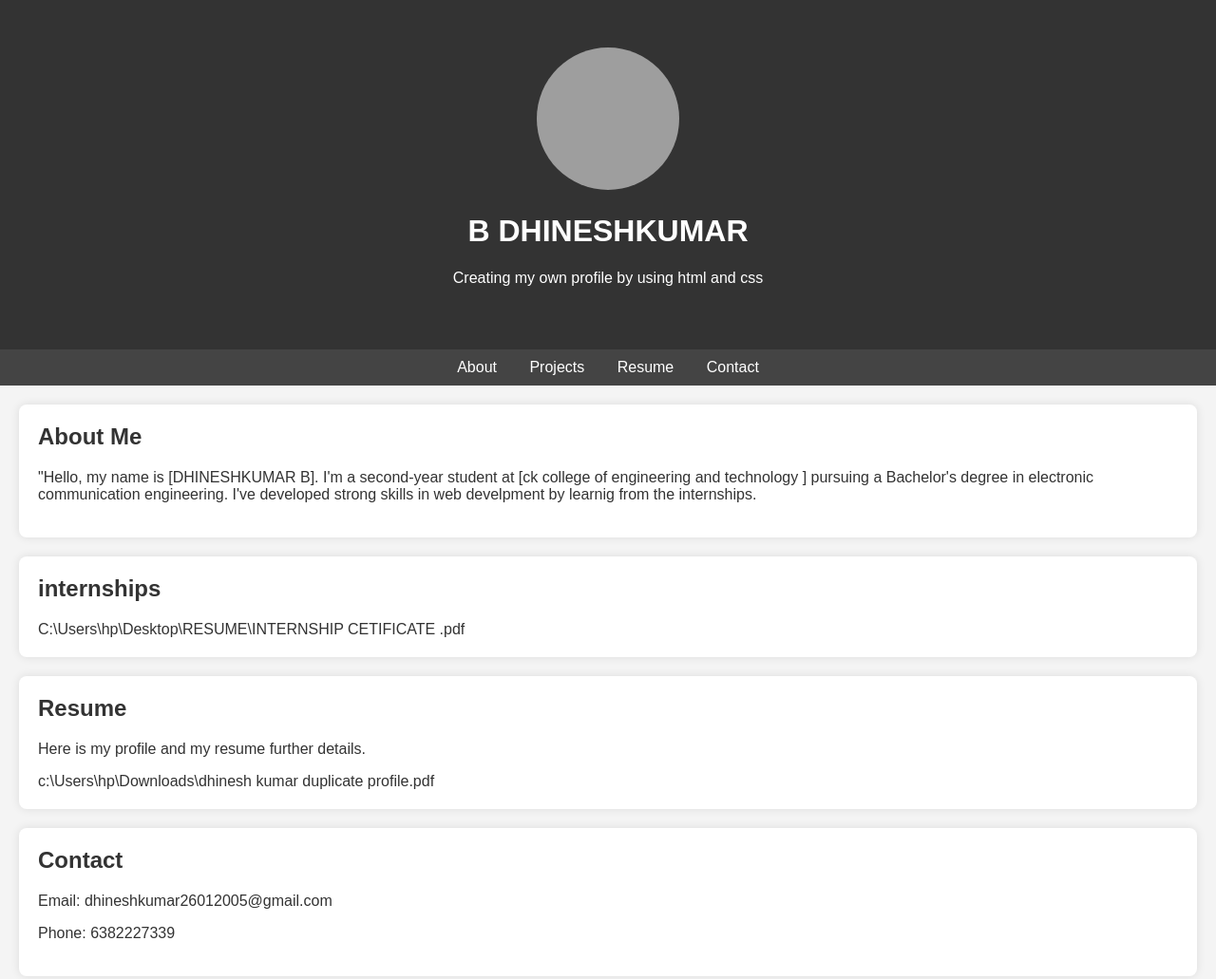
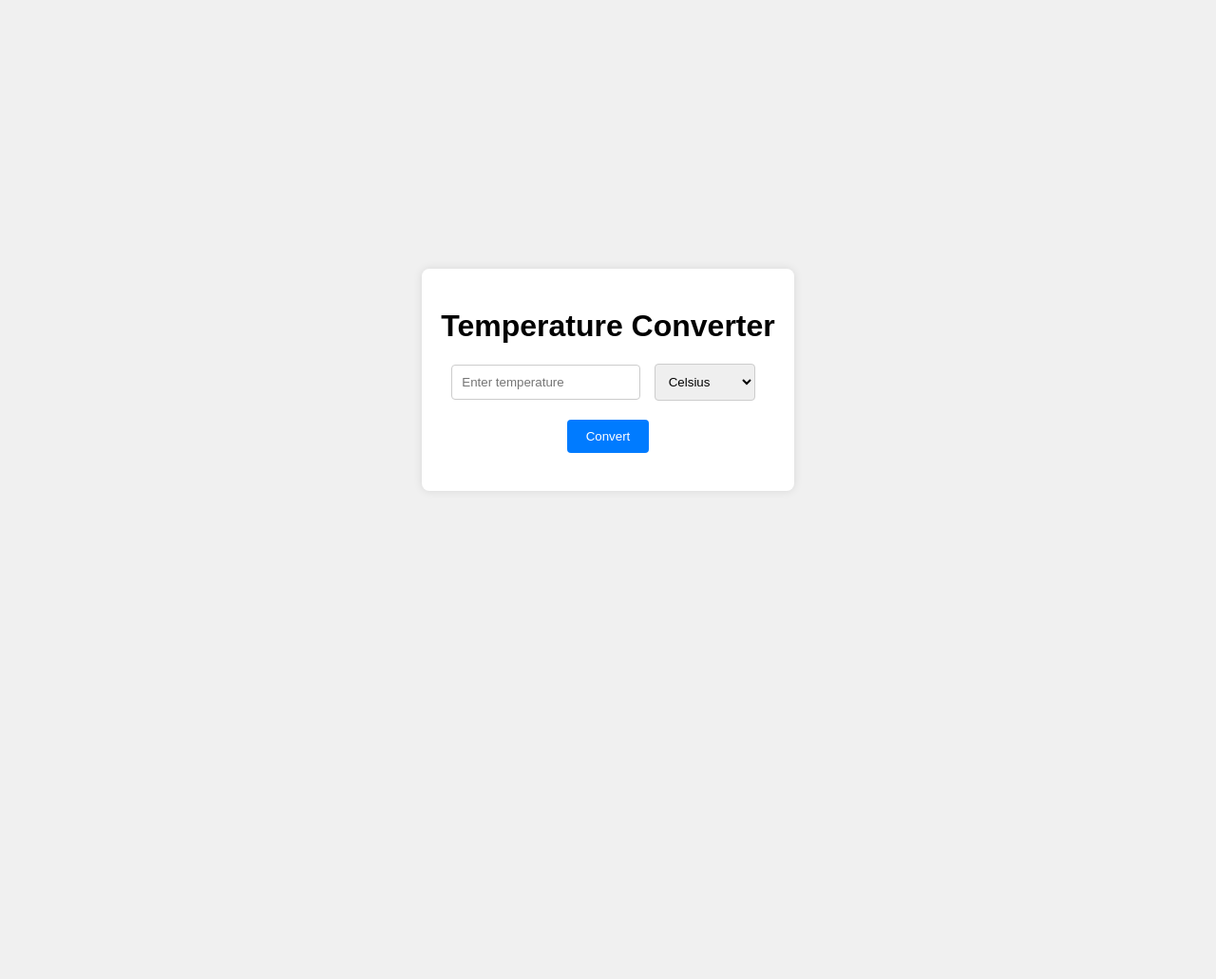
Before and after one commit to dhineshkumar2601/dhineshkumar2601-osasis, a plain HTML site: page index.html in a window 1280 px wide. Shown: the whole page at 95% size. After the commit the page ends 800 px from the top, so only its background shows below. Drawn offline with Linux system fonts and the light colour scheme; grey boxes are pictures that could not be loaded.

Commit message:
Add files via upload

```diff
--- a/index.html
+++ b/index.html
@@ -3,42 +3,23 @@
 <head>
     <meta charset="UTF-8">
     <meta name="viewport" content="width=device-width, initial-scale=1.0">
-    <title>My Portfolio</title>
+    <title>Temperature Converter</title>
     <link rel="stylesheet" href="styles.css">
 </head>
 <body>
-    <header>
-        <img src="C:\Users\hp\Desktop\RESUME\DHINESHKUMAR.jpg." alt="Your Image" class="profile-image">
-        <h1>B DHINESHKUMAR</h1>
-        <p>Creating my own profile by using html and css</p>
-    </header>
-    <nav>
-        <ul>
-            <li><a href="#about">About</a></li>
-            <li><a href="#internship">Projects</a></li>
-            <li><a href="#resume">Resume</a></li>
-            <li><a href="#contact">Contact</a></li>
-        </ul>
-    </nav>
-    <section id="about">
-        <h2>About Me</h2>
-        <p>"Hello, my name is [DHINESHKUMAR B]. I'm a second-year student at [ck college of engineering and technology ] pursuing a Bachelor's degree in electronic communication engineering. I've developed strong skills in web develpment by learnig from the internships.</p>
-    </section>
-    <section id="internship">
-        <h2>internships</h2>
-        <a href="C:\Users\hp\Desktop\RESUME\INTERNSHIP CETIFICATE .pdf" target="_blank">C:\Users\hp\Desktop\RESUME\INTERNSHIP CETIFICATE .pdf</a>
-        <!-- Add your project details here -->
-    </section>
-    <section id="resume">
-        <h2>Resume</h2>
-        <p>Here is my profile and my resume further details.</p>
-
-        <a href="C:\Users\hp\Desktop\RESUME\dhinesh kumar duplicate profile.pdf" target="_blank">c:\Users\hp\Downloads\dhinesh kumar duplicate profile.pdf</a>
-    </section>
-    <section id="contact">
-        <h2>Contact</h2>
-        <p>Email: <a href="mailto:your-email@example.com">dhineshkumar26012005@gmail.com</a></p>
-        <p>Phone: 6382227339</p>
-    </section>
+    <div class="container">
+        <h1>Temperature Converter</h1>
+        <div class="input-group">
+            <input type="text" id="temperature" placeholder="Enter temperature">
+            <select id="unit">
+                <option value="celsius">Celsius</option>
+                <option value="fahrenheit">Fahrenheit</option>
+                <option value="kelvin">Kelvin</option>
+            </select>
+        </div>
+        <button onclick="convertTemperature()">Convert</button>
+        <div id="result"></div>
+    </div>
+    <script src="script.js"></script>
 </body>
 </html>
--- /dev/null
+++ b/script.js
@@ -0,0 +1,27 @@
+function convertTemperature() {
+    const temp = document.getElementById('temperature').value;
+    const unit = document.getElementById('unit').value;
+    const resultDiv = document.getElementById('result');
+
+    if (isNaN(temp)) {
+        resultDiv.innerHTML = 'Please enter a valid number';
+        return;
+    }
+
+    const temperature = parseFloat(temp);
+    let result = '';
+
+    switch (unit) {
+        case 'celsius':
+            result = `${temperature}°C is ${(temperature * 9/5) + 32}°F and ${temperature + 273.15}K`;
+            break;
+        case 'fahrenheit':
+            result = `${temperature}°F is ${(temperature - 32) * 5/9}°C and ${((temperature - 32) * 5/9) + 273.15}K`;
+            break;
+        case 'kelvin':
+            result = `${temperature}K is ${temperature - 273.15}°C and ${(temperature - 273.15) * 9/5 + 32}°F`;
+            break;
+    }
+
+    resultDiv.innerHTML = result;
+}
--- a/styles.css
+++ b/styles.css
@@ -1,65 +1,46 @@
 body {
     font-family: Arial, sans-serif;
+    display: flex;
+    justify-content: center;
+    align-items: center;
+    height: 100vh;
     margin: 0;
-    padding: 0;
-    box-sizing: border-box;
-    background-color: #f4f4f4;
-    color: #333;
+    background-color: #f0f0f0;
 }
 
-header {
-    text-align: center;
-    padding: 50px 0;
-    background-color: #333;
-    color: #fff;
-}
-
-header .profile-image {
-    border-radius: 50%;
-    width: 150px;
-    height: 150px;
-}
-
-nav {
-    background-color: #444;
-    color: #fff;
-    padding: 10px 0;
+.container {
+    background: white;
+    padding: 20px;
+    border-radius: 8px;
+    box-shadow: 0 0 10px rgba(0, 0, 0, 0.1);
     text-align: center;
 }
 
-nav ul {
-    list-style: none;
-    padding: 0;
-    margin: 0;
+.input-group {
+    margin-bottom: 20px;
 }
 
-nav ul li {
-    display: inline;
-    margin: 0 15px;
+input, select {
+    padding: 10px;
+    margin-right: 10px;
+    border: 1px solid #ccc;
+    border-radius: 4px;
 }
 
-nav ul li a {
-    color: #fff;
-    text-decoration: none;
+button {
+    padding: 10px 20px;
+    background-color: #007bff;
+    color: white;
+    border: none;
+    border-radius: 4px;
+    cursor: pointer;
 }
 
-section {
-    padding: 20px;
-    margin: 20px;
-    background-color: #fff;
-    border-radius: 8px;
-    box-shadow: 0 0 10px rgba(0, 0, 0, 0.1);
+button:hover {
+    background-color: #0056b3;
 }
 
-section h2 {
-    margin-top: 0;
+#result {
+    margin-top: 20px;
+    font-size: 1.2em;
 }
-
-a {
-    color: #333;
-    text-decoration: none;
-}
-
-a:hover {
-    text-decoration: underline;
-}
```
